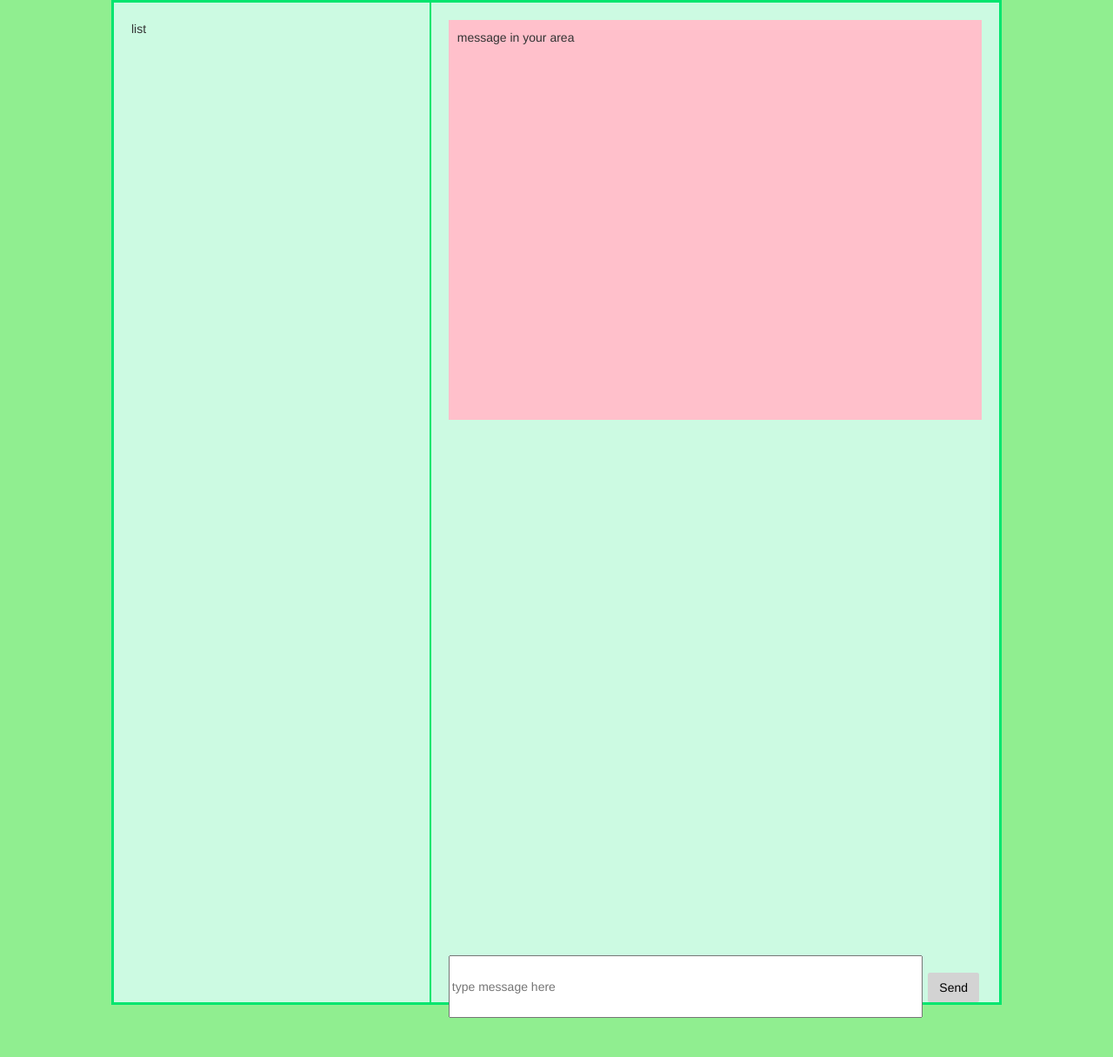
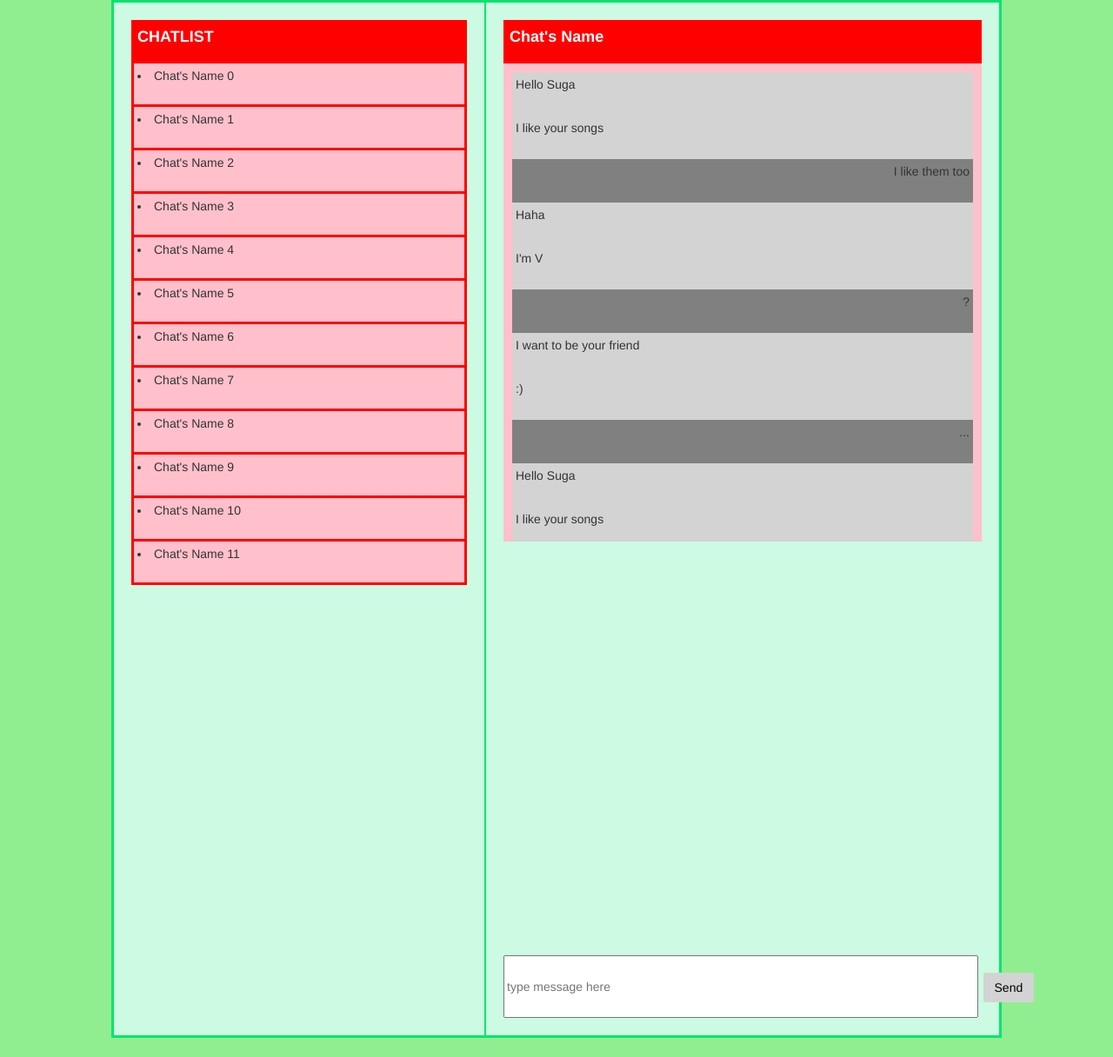
Before and after one commit to chinjanggg/DSChatProject, a Python web app: template templates/chat.html in a window 1280 px wide. Shown: the part 54-1270 px from the top of the page at 87% size. Run offline with Jinja, Linux system fonts and the light colour scheme; the template is opened without the code that fills it, so the values that code supplies are empty; some libraries are stand-ins or nearby versions.

Commit message:
Chatlist & Chatbox

```diff
--- a/static/css/grid-container.css
+++ b/static/css/grid-container.css
@@ -13,10 +13,11 @@
 	grid-gap: 2px;
 	background-color: #00E56E;
 	width: 80%;
-	height: 91%;
+	height: 94%;
 	margin: 0 auto;
 	/* grid-auto-rows: 81px; */
 	padding: 3px;
+	overflow: hidden;
 }
 .grid-container > div {
   background-color: rgba(255, 255, 255, 0.8);
@@ -24,13 +25,40 @@
 	width: 100%;
 	height: 100%;
 	bottom: 0;
+	overflow: hidden;
 }
 
 .chat.message-area {
-  height: 460px;
+  height: 550px;
   background-color: pink;
   padding: 10px;
-	overflow: auto;
+	overflow: scroll;
+}
+
+.chat-box-head {
+	background-color: red;
+	width: 100%;
+	height: 50px;
+	padding: 4px;
+	border-style: solid;
+	border-color: red;
+	font-weight: bold;
+	font-size: 18px;
+	color: white;
+}
+
+.l-text-box {
+	height: 50px;
+	padding: 4px;
+	background-color: lightgrey;
+	text-align: left;
+}
+
+.r-text-box {
+	height: 50px;
+	padding: 4px;
+	background-color: grey;
+	text-align: right;
 }
 
 .chat-type {
@@ -50,3 +78,31 @@ input#chat-input {
 button.btn-sendmsg {
 	padding: 5px;
 }
+
+.chat-list-container {
+	overflow: scroll;
+	height: 650px;
+}
+
+.chat-list-head {
+	background-color: red;
+	width: 100%;
+	height: 50px;
+	padding: 4px;
+	border-style: solid;
+	border-color: red;
+	font-weight: bold;
+	font-size: 18px;
+	color: white;
+	size: 30px;
+	text-transform: uppercase;
+}
+
+.chat-list-item {
+	background-color: pink;
+	width: 100%;
+	height: 50px;
+	padding: 4px;
+	border-style: none solid solid solid;
+	border-color: red;
+}
--- /dev/null
+++ b/static/js/loadData.js
@@ -0,0 +1,57 @@
+ function loadPage(){
+    loadChatList();
+    loadChatBox();
+  }
+
+  //____CHATLIST____
+  function loadChatList(){
+    //console.log("loadChatList");
+    var i =0;
+    for(i=0; i<15; i++){
+      insertChatList(i);
+    }
+  }
+  function insertChatList(chatID){
+    //console.log("insert"+chatID);
+    var node = document.createElement("LI");
+    node.id = "chat"+chatID;
+    node.className = "chat-list-item";
+    node.innerHTML = getChatName(chatID);
+    document.getElementById("chat-list").appendChild(node);
+  }
+  function getChatName(chatID){
+    //console.log(chatID);
+    return "Chat's Name "+ chatID;
+  }
+
+  //____CHATBOX____
+  function loadChatBox(){
+    var i =0;
+    for(i=0; i<20; i++){
+      insertChatBox(i);
+    }
+  }
+  function insertChatBox(textID){
+    var node = document.createElement("DIV");
+    node.id = "text"+textID;
+    node.innerHTML = getText(textID);
+    if(textID%3!=2){
+      node.className = "l-text-box";
+    }else{
+      node.className = "r-text-box";
+    }
+    document.getElementById("message-area").appendChild(node);
+
+  }
+  function getText(textID){
+    var text = ["Hello Suga",
+                "I like your songs",
+                "I like them too",
+                "Haha",
+                "I'm V",
+                "?",
+                "I want to be your friend",
+                ":)",
+                "..."];
+    return text[textID%9];
+  }
--- a/templates/chat.html
+++ b/templates/chat.html
@@ -26,6 +26,7 @@
     <link href="{{ url_for('static', filename='css/modal.css') }}" rel="stylesheet">
 
     <!--JavaScript-->
+    <script src="{{ url_for('static', filename='js/loadData.js') }}"></script>
 
     <!--socketio-->
     <script type="text/javascript" src="https://cdnjs.cloudflare.com/ajax/libs/socket.io/1.4.8/socket.io.min.js"></script>
@@ -69,7 +70,7 @@
 
   </head>
 
-  <body>
+  <body onload="loadPage()">
     <div class="navbar">
       <nav class="navbar navbar-inverse">
         <div class="container-fluid">
@@ -119,13 +120,14 @@
     <div class="grid-container">
 
       <div class="list">
-          list
+        <div id="chat-list" class="chat-list-container">
+          <div class="chat-list-head"> Chatlist </div>
+        </div>
       </div>
 
       <div class="chat">
-        <div id="message-area" class="chat message-area">
-          message in your area
-        </div>
+        <div class="chat-box-head"> Chat's Name </div>
+        <div id="message-area" class="chat message-area"></div>
         <div class="chat-type">
           <input id="chat-input" type="text" placeholder="type message here">
           <a class="btn btn-sendmsg">Send</a>
@@ -139,4 +141,6 @@
 
 
 </body>
+
+
 </html>
```
Also changed, not shown: HTML To-do List.txt (+8 -0 lines).
